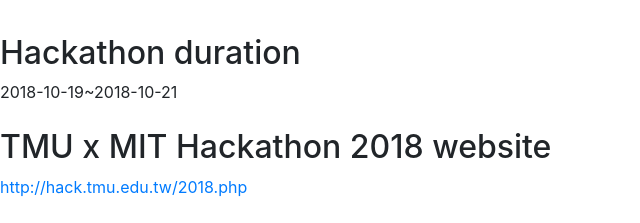
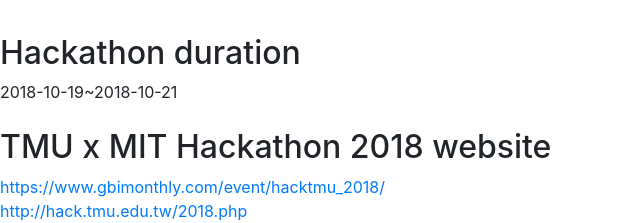
Before and after one commit to chuangtc/tmu_hackathon2018, a PHP site: page / in a window 1280 px wide. Shown: the part 2040-2263 px from the top of the page, without its empty margins (0-640 px from the left). Before the commit the page ends 2237 px from the top, so only its background shows below. Run offline with PHP 8.4, Linux system fonts and the light colour scheme.

Commit message:
modify ai4quant website

```diff
--- a/index.php
+++ b/index.php
@@ -32,7 +32,7 @@
     <!--h1>Save Me Earlier System</h1-->
     Continuous real-time mortality prediction monitoring system in ICU
 
-    <h2>Team Name: <a href="https://ai4quant.com" target="_blank">AI4quant</a></h2>
+    <h2>Team Name: <a href="https://www.facebook.com/ai4quant/" target="_blank">AI4quant</a></h2>
 
     <h2>Team Members: </h2>
     <table border=1>
@@ -46,7 +46,7 @@
       <tr>
         <td><a href="https://chuangtc.com" target="_blank">Jason Chuang</a> </td>
         <td><a href="https://chuangtc.com" target="_blank">莊子政 </a></td>
-        <td><a href="https://ai4quant.com" target="_blank">AI4quant</a> Founder and CEO</td>
+        <td><a href="https://www.facebook.com/ai4quant/" target="_blank">AI4quant</a> Founder and CEO</td>
         <td><a href="https://github.com/chuangtc" target="_blank">Coding</a> & Data Analysis</td>
       </tr>
       <tr>
@@ -174,6 +174,8 @@
 
   <br/><br/>
   <h2>TMU x MIT Hackathon 2018 website</h2>
+  <a href="https://www.gbimonthly.com/event/hacktmu_2018/" target="_blank">https://www.gbimonthly.com/event/hacktmu_2018/</a>
+  <br/>
   <a href="http://hack.tmu.edu.tw/2018.php" target="_blank">http://hack.tmu.edu.tw/2018.php</a>
 
   <?php
@@ -183,4 +185,13 @@
   </div>	<!-- End of Wrap all page content -->
 
   </body>
+<!-- Global site tag (gtag.js) - Google Analytics -->
+<script async src="https://www.googletagmanager.com/gtag/js?id=UA-25116019-5"></script>
+<script>
+  window.dataLayer = window.dataLayer || [];
+  function gtag(){dataLayer.push(arguments);}
+  gtag('js', new Date());
+
+  gtag('config', 'UA-25116019-5');
+</script>
 </html>
```
